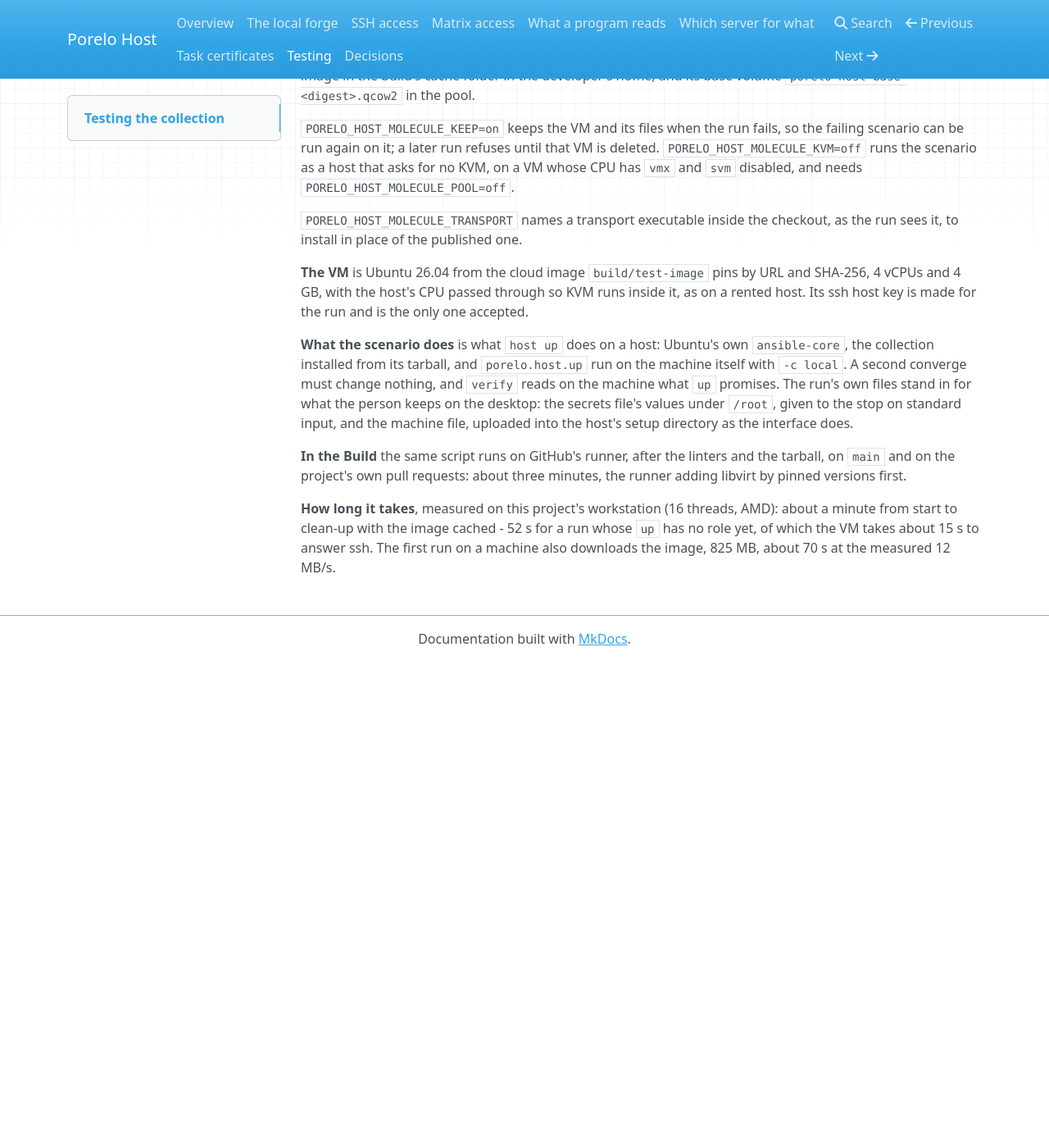
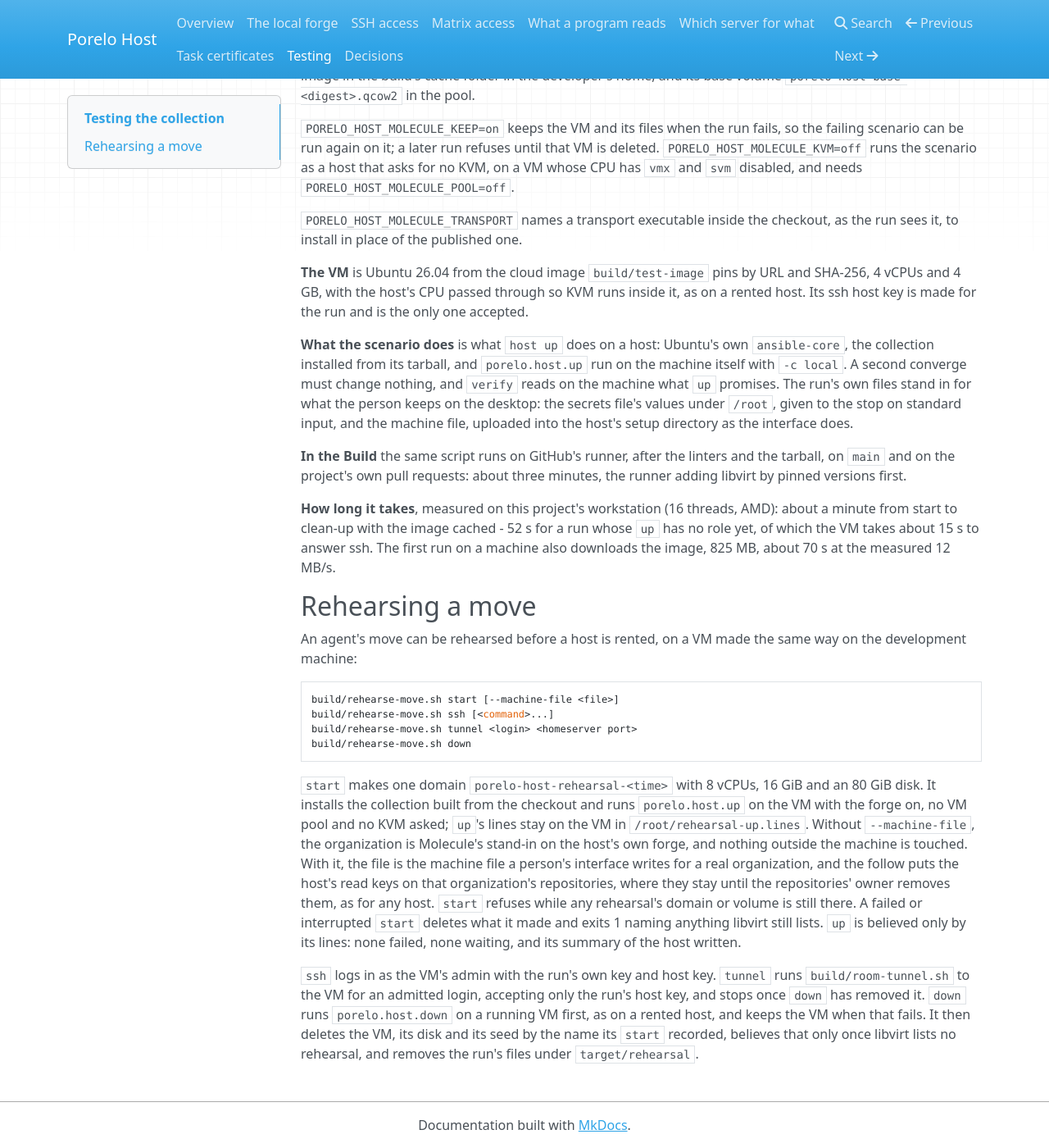
Before and after one commit to porelo-ai/porelo-host, an MkDocs documentation site: the page built from doc/testing.md, in a window 1280 px wide and 1400 px high, scrolled down 426 px. Shown: the whole window at 82% size. Built offline with MkDocs 1.6.1, drawn with Linux system fonts in a browser that asks for light colours; nearby versions of some CDN libraries; before the commit the page ends 1233 px from its top, so only the background shows below that.

Commit message:
Rehearse a move on a throwaway VM
Assisted-by: Claude Code, claude-opus-5-5
Assisted-by: Antigravity CLI, gemini-4-argon-high

```diff
--- a/doc/testing.md
+++ b/doc/testing.md
@@ -38,3 +38,27 @@ project's own pull requests: about three minutes, the runner adding libvirt by p
 **How long it takes**, measured on this project's workstation (16 threads, AMD): about a minute from start to clean-up
 with the image cached - 52 s for a run whose `up` has no role yet, of which the VM takes about 15 s to answer ssh.
 The first run on a machine also downloads the image, 825 MB, about 70 s at the measured 12 MB/s.
+
+## Rehearsing a move
+
+An agent's move can be rehearsed before a host is rented, on a VM made the same way on the development machine:
+
+    build/rehearse-move.sh start [--machine-file <file>]
+    build/rehearse-move.sh ssh [<command>...]
+    build/rehearse-move.sh tunnel <login> <homeserver port>
+    build/rehearse-move.sh down
+
+`start` makes one domain `porelo-host-rehearsal-<time>` with 8 vCPUs, 16 GiB and an 80 GiB disk. It installs the collection
+built from the checkout and runs `porelo.host.up` on the VM with the forge on, no VM pool and no KVM asked; `up`'s lines stay
+on the VM in `/root/rehearsal-up.lines`. Without `--machine-file`, the organization is Molecule's stand-in on the
+host's own forge, and nothing outside the machine is touched. With it, the file is the machine file a person's interface
+writes for a real organization, and the follow puts the host's read keys on that organization's repositories, where
+they stay until the repositories' owner removes them, as for any host. `start` refuses while any rehearsal's domain or
+volume is still there. A failed or interrupted `start` deletes what it made and exits 1 naming anything libvirt still lists.
+`up` is believed only by its lines: none failed, none waiting, and its summary of the host written.
+
+`ssh` logs in as the VM's admin with the run's own key and host key. `tunnel` runs `build/room-tunnel.sh` to the VM for an
+admitted login, accepting only the run's host key, and stops once `down` has removed it. `down` runs
+`porelo.host.down` on a running VM first, as on a rented host, and keeps the VM when that fails. It then deletes the
+VM, its disk and its seed by the name its `start` recorded, believes that only once libvirt lists no rehearsal, and
+removes the run's files under `target/rehearsal`.
```
Also changed, not shown: AGENTS.md (+2 -1 lines), issues/HO132-A-Move-Rehearsed-On-A-Local-VM.md (+10 -2 lines), issues/README.md (+1 -1 lines), 3 other files.
